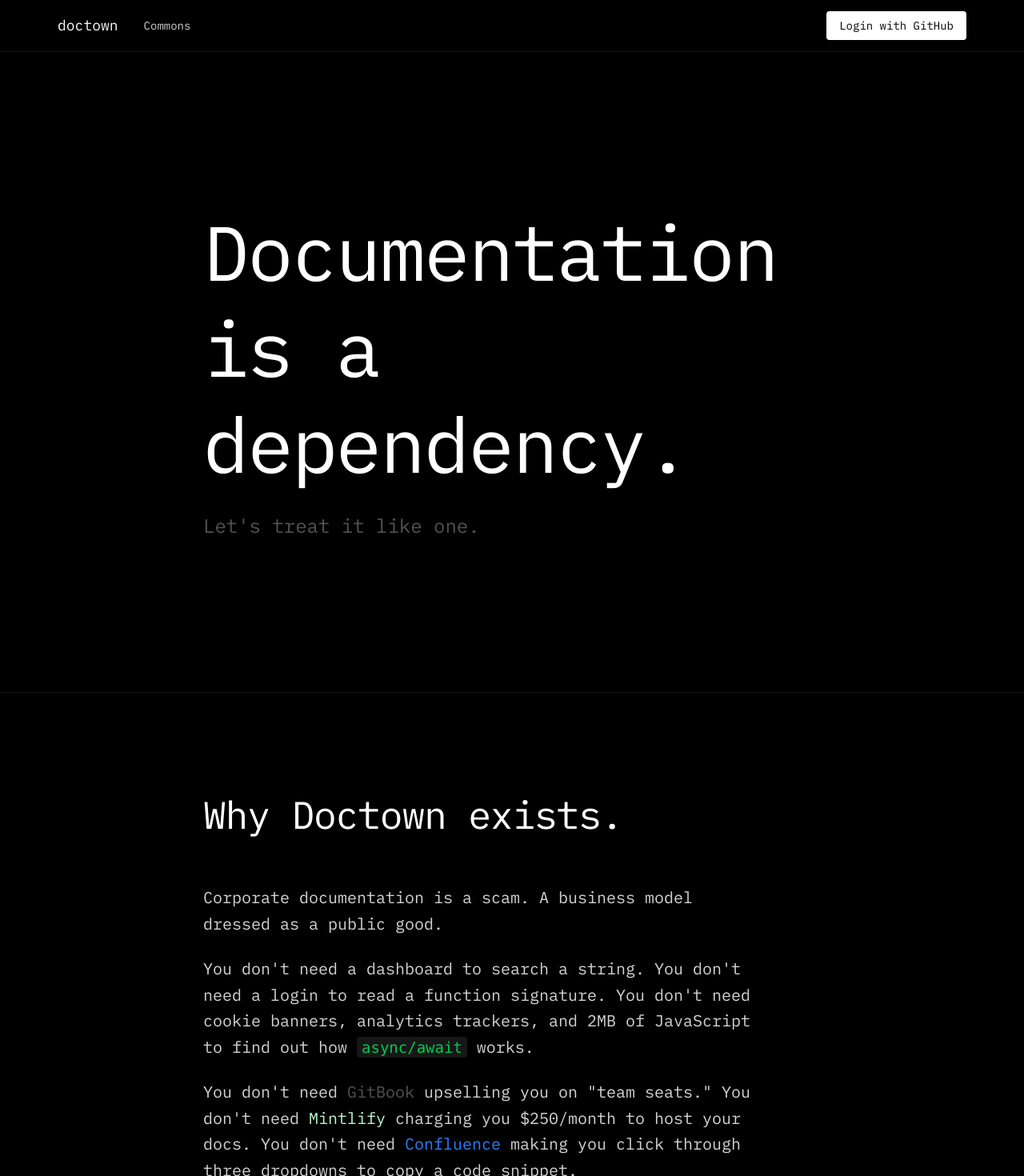
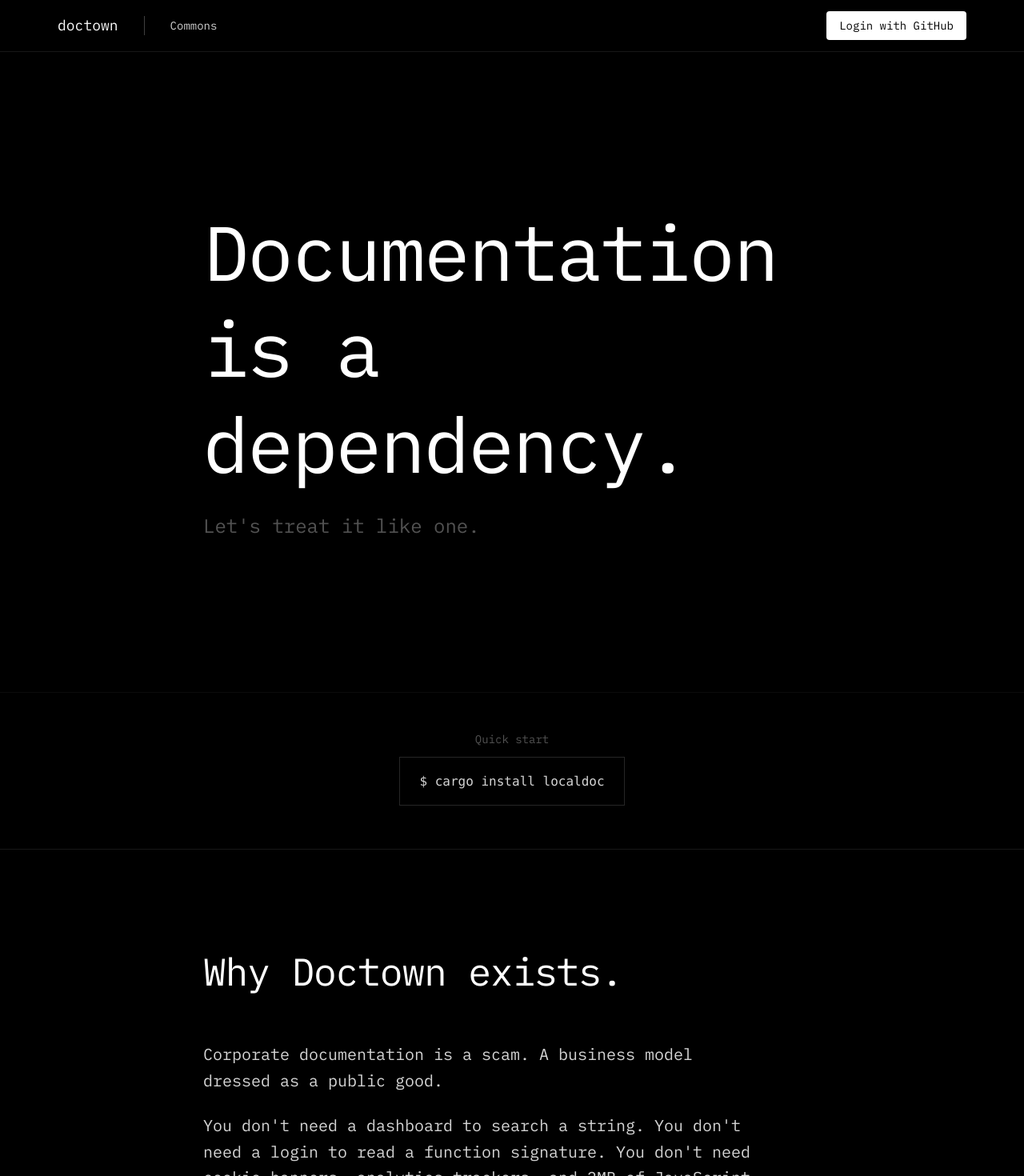
Before and after one commit to xandwr/doctown-website, a SvelteKit app: page / in a window 1280 px wide. Shown: the top 1470 px of the page at 80% size. Built offline with nearby package versions, Linux system fonts and the light colour scheme.

Commit message:
Styling stuff

```diff
--- a/src/lib/components/Header.svelte
+++ b/src/lib/components/Header.svelte
@@ -36,13 +36,16 @@
         class="max-w-[1200px] mx-auto px-5 md:px-8 h-16 flex items-center justify-between"
     >
         <!-- Logo / Brand -->
-        <div class="flex items-center gap-8">
+        <div class="flex items-center gap-3 md:gap-8">
             <a
                 href="/"
                 class="text-lg font-normal text-white hover:text-neutral-300 transition-colors no-underline"
             >
                 doctown
             </a>
+
+            <!-- Vertical Separator -->
+            <div class="h-6 w-px bg-neutral-700"></div>
 
             <!-- Commons Link -->
             <a
--- a/src/routes/+page.svelte
+++ b/src/routes/+page.svelte
@@ -17,6 +17,20 @@
             >
                 Let's treat it like one.
             </p>
+        </div>
+    </section>
+
+    <!-- Quick Start: For Speedy Devs -->
+    <section class="py-8 md:py-12 border-t border-neutral-900/50">
+        <div class="max-w-[700px] mx-auto px-6 md:px-16 text-center">
+            <p class="text-sm text-neutral-600 mb-3">Quick start</p>
+            <div
+                class="bg-black border border-neutral-800 px-4 py-3 md:px-6 md:py-4 text-sm md:text-base leading-relaxed overflow-x-auto text-left inline-block"
+            >
+                <code class="text-neutral-300 whitespace-nowrap">
+                    $ cargo install localdoc
+                </code>
+            </div>
         </div>
     </section>
 
@@ -231,13 +245,13 @@
     <section class="py-16 md:py-20 text-center border-t border-neutral-800">
         <div class="max-w-[900px] mx-auto px-6 md:px-16">
             <p class="text-sm text-neutral-600 mb-3">
-                Built by crazy (<a
+                Built by <a
                     href="https://github.com/xandwr"
                     target="_blank"
                     rel="noopener noreferrer"
                     class="text-blue-200 hover:text-blue-100 transition-colors"
-                    >xandwr</a
-                >) to keep others sane.
+                    >crazy</a
+                > to keep others sane.
             </p>
             <p class="flex items-center justify-center gap-3 text-sm">
                 <a
```
